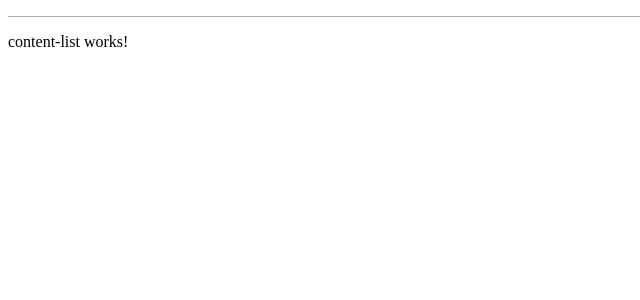
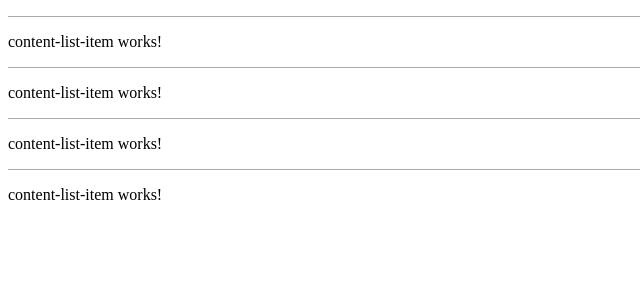
Before and after one commit to amillerman01/MAD400W23ClassExamples, an Angular app in the folder A_Millerman_MyFavouriteNintendoGames/: page / in a window 1280 px wide. Shown: the top 300 px of the page, without its empty margins (0-640 px from the left). Built offline with nearby package versions, Linux system fonts and the light colour scheme.

Commit message:
Completed step 8 of assignment 2

```diff
--- a/A_Millerman_MyFavouriteNintendoGames/src/app/content-list/content-list.component.html
+++ b/A_Millerman_MyFavouriteNintendoGames/src/app/content-list/content-list.component.html
@@ -1 +1,4 @@
-<p>content-list works!</p>
+<app-content-list-item></app-content-list-item>
+<app-content-list-item></app-content-list-item>
+<app-content-list-item></app-content-list-item>
+<app-content-list-item></app-content-list-item>
```
